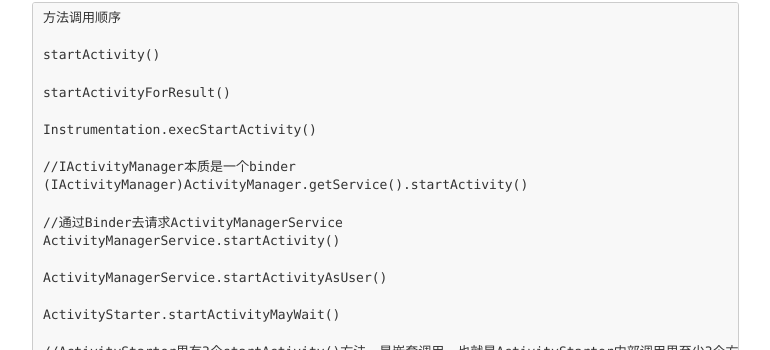
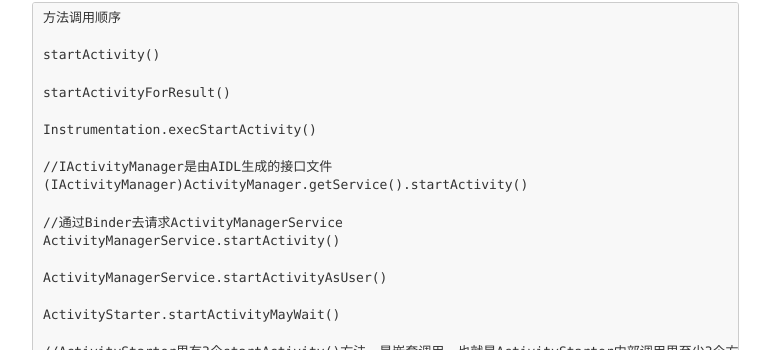
Before and after one commit to Blues9527/blues9527.github.io, a Jekyll site: the page built from _posts/2020-03-04- 【update】Activity的启动流程.md, in a window 1280 px wide and 1400 px high, scrolled down 2188 px. Shown: the part 250-600 px from the top of the window, without its empty margins (233-1003 px from the left). Built offline with Jekyll 4.4.1, drawn with Linux system fonts in a browser that asks for light colours; nearby versions of some CDN libraries; our own code applies the rules of GitHub Pages for plain Markdown files; comment, search, counter and statistics services are not loaded; some of the changed text lies outside the part shown.

Commit message:
update 18:36

```diff
--- a/_posts/2020-03-04- 【update】Activity的启动流程.md
+++ b/_posts/2020-03-04- 【update】Activity的启动流程.md
@@ -101,7 +101,7 @@ startActivityForResult()
 
 Instrumentation.execStartActivity()
 
-//IActivityManager本质是一个binder
+//IActivityManager是由AIDL生成的接口文件
 (IActivityManager)ActivityManager.getService().startActivity()
 
 //通过Binder去请求ActivityManagerService
```
